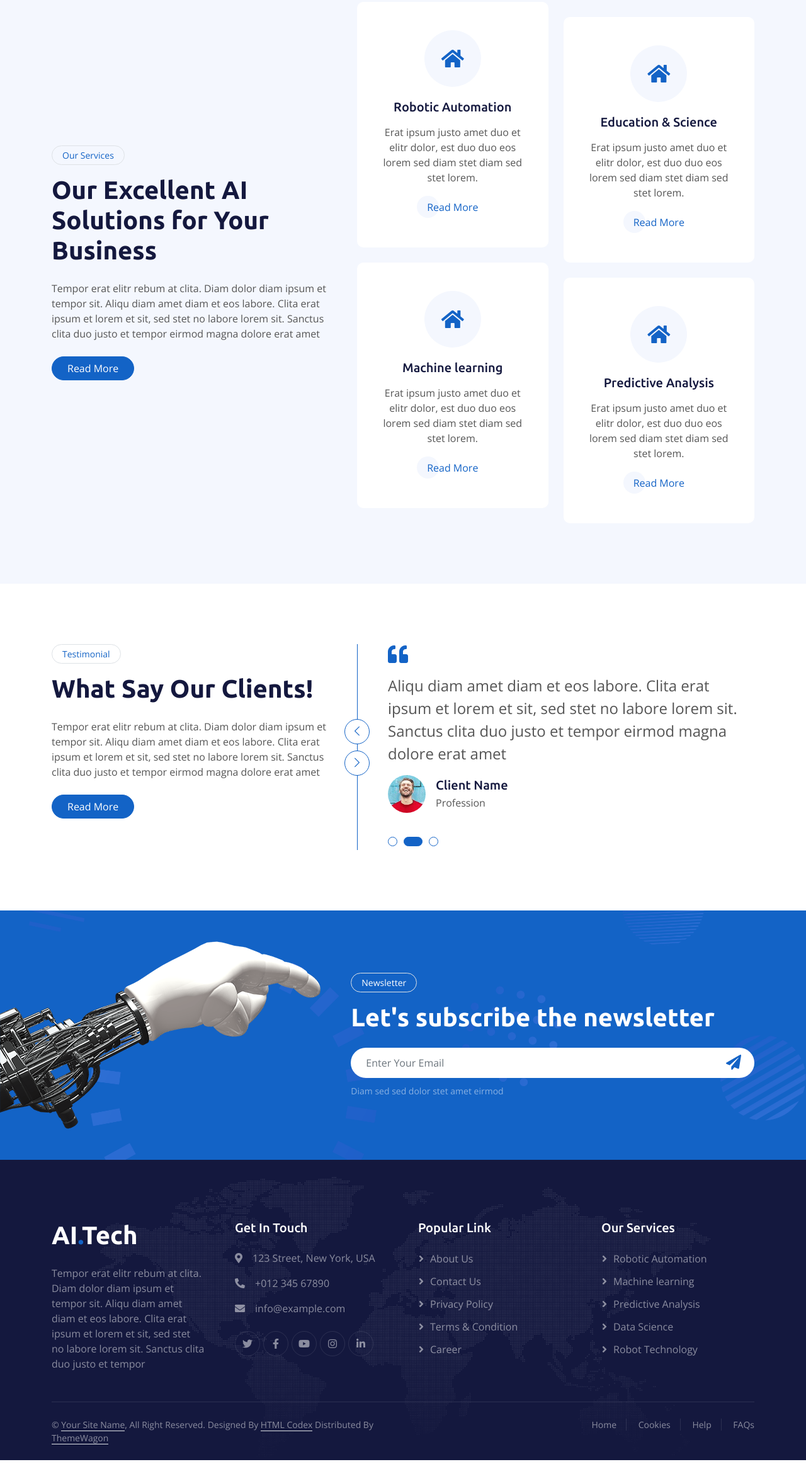
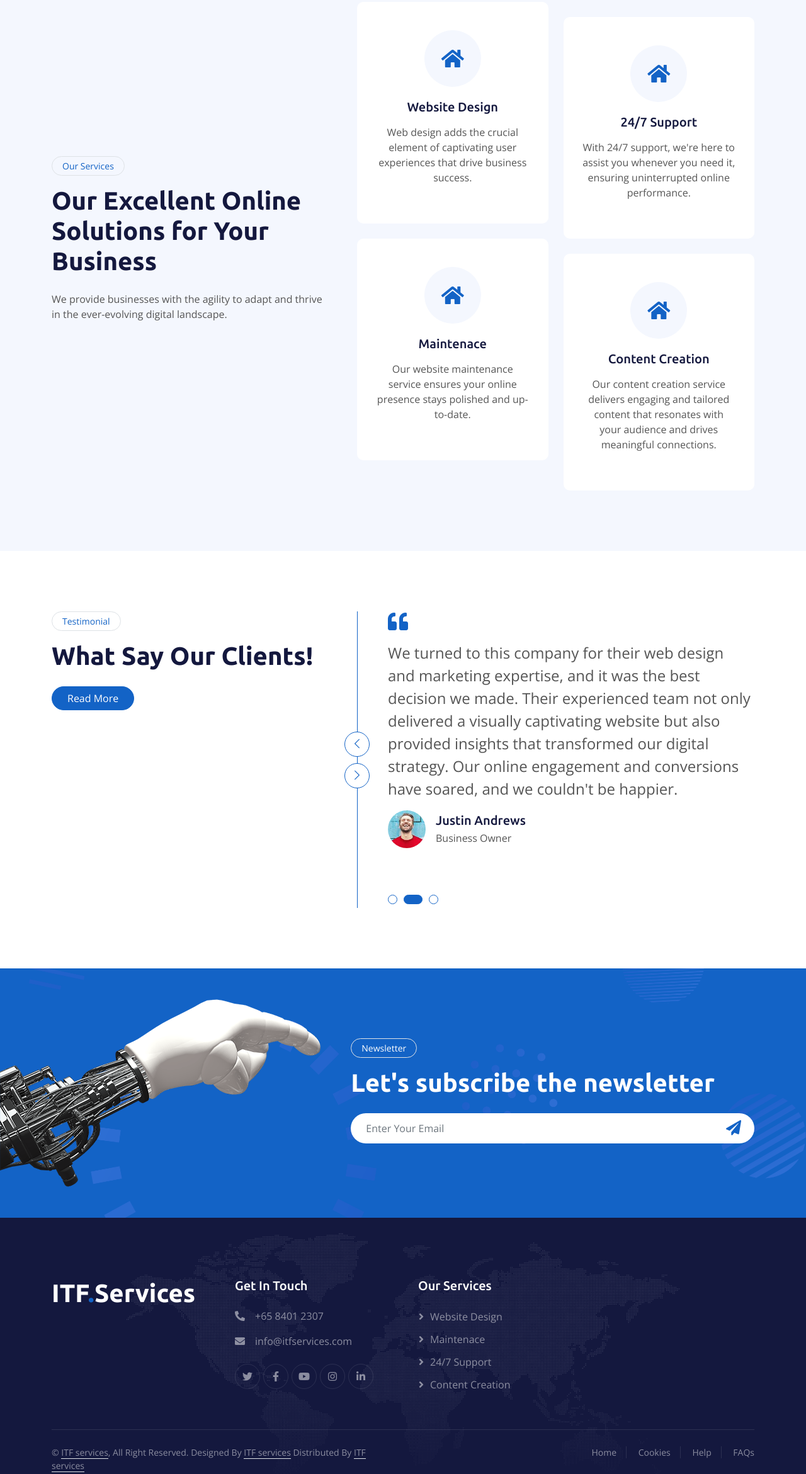
Before and after one commit to lucabakshi/servicewebsite, a plain HTML site: page service.html in a window 1280 px wide. Shown: the part 400-2741 px from the top of the page at 63% size. Before the commit the page ends 2719 px from the top, so only its background shows below. Drawn offline with nearby package versions, Linux system fonts and the light colour scheme.

Commit message:
Add files via upload

```diff
--- a/service.html
+++ b/service.html
@@ -57,18 +57,18 @@
                 <div class="collapse navbar-collapse" id="navbarCollapse">
                     <div class="navbar-nav ms-auto">
                         <a href="index.html" class="nav-item nav-link">Home</a>
-                        <a href="about.html" class="nav-item nav-link">About</a>
+                        <!--<a href="about.html" class="nav-item nav-link">About</a>-->
                         <a href="service.html" class="nav-item nav-link active">Services</a>
-                        <a href="project.html" class="nav-item nav-link">Projects</a>
+                        <!--<a href="project.html" class="nav-item nav-link">Projects</a>-->
                         <div class="nav-item dropdown">
-                            <a href="#" class="nav-link dropdown-toggle" data-bs-toggle="dropdown">Pages</a>
+                           <!-- <a href="#" class="nav-link dropdown-toggle" data-bs-toggle="dropdown">Pages</a>
                             <div class="dropdown-menu bg-light mt-2">
                                 <a href="feature.html" class="dropdown-item">Features</a>
                                 <a href="team.html" class="dropdown-item">Our Team</a>
                                 <a href="faq.html" class="dropdown-item">FAQs</a>
                                 <a href="testimonial.html" class="dropdown-item">Testimonial</a>
                                 <a href="404.html" class="dropdown-item">404 Page</a>
-                            </div>
+                            </div>-->
                         </div>
                         <a href="contact.html" class="nav-item nav-link">Contact</a>
                     </div>
@@ -131,11 +131,9 @@
             <div class="row g-5 align-items-center">
                 <div class="col-lg-5 wow fadeIn" data-wow-delay="0.1s">
                     <div class="btn btn-sm border rounded-pill text-primary px-3 mb-3">Our Services</div>
-                    <h1 class="mb-4">Our Excellent AI Solutions for Your Business</h1>
-                    <p class="mb-4">Tempor erat elitr rebum at clita. Diam dolor diam ipsum et tempor sit. Aliqu diam
-                        amet diam et eos labore. Clita erat ipsum et lorem et sit, sed stet no labore lorem sit. Sanctus
-                        clita duo justo et tempor eirmod magna dolore erat amet</p>
-                    <a class="btn btn-primary rounded-pill px-4" href="">Read More</a>
+                    <h1 class="mb-4">Our Excellent Online Solutions for Your Business</h1>
+                    <p class="mb-4">We provide businesses with the agility to adapt and thrive in the ever-evolving digital landscape.</p>
+                    <!--<a class="btn btn-primary rounded-pill px-4" href="">Read More</a>-->
                 </div>
                 <div class="col-lg-7">
                     <div class="row g-4">
@@ -146,10 +144,9 @@
                                         <div class="service-icon btn-square">
                                             <i class="fa fa-home fa-2x"></i>
                                         </div>
-                                        <h5 class="mb-3">Robotic Automation</h5>
-                                        <p>Erat ipsum justo amet duo et elitr dolor, est duo duo eos lorem sed diam stet
-                                            diam sed stet lorem.</p>
-                                        <a class="btn px-3 mt-auto mx-auto" href="">Read More</a>
+                                        <h5 class="mb-3">Website Design</h5>
+                                        <p>Web design adds the crucial element of captivating user experiences that drive business success.</p>
+                                        <!--<a class="btn px-3 mt-auto mx-auto" href="">Read More</a>-->
                                     </div>
                                 </div>
                                 <div class="col-12 wow fadeIn" data-wow-delay="0.5s">
@@ -157,10 +154,9 @@
                                         <div class="service-icon btn-square">
                                             <i class="fa fa-home fa-2x"></i>
                                         </div>
-                                        <h5 class="mb-3">Machine learning</h5>
-                                        <p>Erat ipsum justo amet duo et elitr dolor, est duo duo eos lorem sed diam stet
-                                            diam sed stet lorem.</p>
-                                        <a class="btn px-3 mt-auto mx-auto" href="">Read More</a>
+                                        <h5 class="mb-3">Maintenace</h5>
+                                        <p>Our website maintenance service ensures your online presence stays polished and up-to-date.</p>
+                                       <!-- <a class="btn px-3 mt-auto mx-auto" href="">Read More</a>-->
                                     </div>
                                 </div>
                             </div>
@@ -172,10 +168,9 @@
                                         <div class="service-icon btn-square">
                                             <i class="fa fa-home fa-2x"></i>
                                         </div>
-                                        <h5 class="mb-3">Education & Science</h5>
-                                        <p>Erat ipsum justo amet duo et elitr dolor, est duo duo eos lorem sed diam stet
-                                            diam sed stet lorem.</p>
-                                        <a class="btn px-3 mt-auto mx-auto" href="">Read More</a>
+                                        <h5 class="mb-3">24/7 Support</h5>
+                                        <p>With 24/7 support, we're here to assist you whenever you need it, ensuring uninterrupted online performance.</p>
+                                       <!-- <a class="btn px-3 mt-auto mx-auto" href="">Read More</a>-->
                                     </div>
                                 </div>
                                 <div class="col-12 wow fadeIn" data-wow-delay="0.7s">
@@ -183,10 +178,9 @@
                                         <div class="service-icon btn-square">
                                             <i class="fa fa-home fa-2x"></i>
                                         </div>
-                                        <h5 class="mb-3">Predictive Analysis</h5>
-                                        <p>Erat ipsum justo amet duo et elitr dolor, est duo duo eos lorem sed diam stet
-                                            diam sed stet lorem.</p>
-                                        <a class="btn px-3 mt-auto mx-auto" href="">Read More</a>
+                                        <h5 class="mb-3">Content Creation</h5>
+                                        <p>Our content creation service delivers engaging and tailored content that resonates with your audience and drives meaningful connections.</p>
+                                        <!--<a class="btn px-3 mt-auto mx-auto" href="">Read More</a>-->
                                     </div>
                                 </div>
                             </div>
@@ -200,52 +194,50 @@
 
 
     <!-- Testimonial Start -->
-    <div class="container-xxl py-5">
+     <div class="container-xxl py-5">
         <div class="container py-5">
             <div class="row g-5">
                 <div class="col-lg-5 wow fadeIn" data-wow-delay="0.1s">
                     <div class="btn btn-sm border rounded-pill text-primary px-3 mb-3">Testimonial</div>
                     <h1 class="mb-4">What Say Our Clients!</h1>
-                    <p class="mb-4">Tempor erat elitr rebum at clita. Diam dolor diam ipsum et tempor sit. Aliqu diam
-                        amet diam et eos labore. Clita erat ipsum et lorem et sit, sed stet no labore lorem sit. Sanctus
-                        clita duo justo et tempor eirmod magna dolore erat amet</p>
+                    <p class="mb-4"> </p>
                     <a class="btn btn-primary rounded-pill px-4" href="">Read More</a>
                 </div>
                 <div class="col-lg-7 wow fadeIn" data-wow-delay="0.5s">
                     <div class="owl-carousel testimonial-carousel border-start border-primary">
                         <div class="testimonial-item ps-5">
                             <i class="fa fa-quote-left fa-2x text-primary mb-3"></i>
-                            <p class="fs-4">Aliqu diam amet diam et eos labore. Clita erat ipsum et lorem et sit, sed stet no labore lorem sit. Sanctus clita duo justo et tempor eirmod magna dolore erat amet</p>
+                            <p class="fs-4">Working with this team was an absolute game-changer for our business. Their experience shines through in every aspect of their work, from the stunning web design that perfectly captured our brand to the strategic marketing campaigns that significantly boosted our online presence. They exceeded our expectations, and we're thrilled with the results.</p>
                             <div class="d-flex align-items-center">
                                 <img class="img-fluid flex-shrink-0 rounded-circle" src="img/testimonial-1.jpg"
                                     style="width: 60px; height: 60px;">
                                 <div class="ps-3">
-                                    <h5 class="mb-1">Client Name</h5>
-                                    <span>Profession</span>
+                                    <h5 class="mb-1">Ruby Jones</h5>
+                                    <span>Restaurant Manager</span>
                                 </div>
                             </div>
                         </div>
                         <div class="testimonial-item ps-5">
                             <i class="fa fa-quote-left fa-2x text-primary mb-3"></i>
-                            <p class="fs-4">Aliqu diam amet diam et eos labore. Clita erat ipsum et lorem et sit, sed stet no labore lorem sit. Sanctus clita duo justo et tempor eirmod magna dolore erat amet</p>
+                            <p class="fs-4">We turned to this company for their web design and marketing expertise, and it was the best decision we made. Their experienced team not only delivered a visually captivating website but also provided insights that transformed our digital strategy. Our online engagement and conversions have soared, and we couldn't be happier.</p>
                             <div class="d-flex align-items-center">
                                 <img class="img-fluid flex-shrink-0 rounded-circle" src="img/testimonial-2.jpg"
                                     style="width: 60px; height: 60px;">
                                 <div class="ps-3">
-                                    <h5 class="mb-1">Client Name</h5>
-                                    <span>Profession</span>
+                                    <h5 class="mb-1">Justin Andrews</h5>
+                                    <span>Business Owner</span>
                                 </div>
                             </div>
                         </div>
                         <div class="testimonial-item ps-5">
                             <i class="fa fa-quote-left fa-2x text-primary mb-3"></i>
-                            <p class="fs-4">Aliqu diam amet diam et eos labore. Clita erat ipsum et lorem et sit, sed stet no labore lorem sit. Sanctus clita duo justo et tempor eirmod magna dolore erat amet</p>
+                            <p class="fs-4">In a competitive market, having a partner with a depth of experience is invaluable. This team's extensive industry knowledge was evident from day one. They guided us through the entire process, from designing a user-friendly website to crafting data-driven marketing campaigns. The results speak for themselves – our business has seen remarkable growth, thanks to their expertise.</p>
                             <div class="d-flex align-items-center">
                                 <img class="img-fluid flex-shrink-0 rounded-circle" src="img/testimonial-3.jpg"
                                     style="width: 60px; height: 60px;">
                                 <div class="ps-3">
-                                    <h5 class="mb-1">Client Name</h5>
-                                    <span>Profession</span>
+                                    <h5 class="mb-1">James Smith</h5>
+                                    <span>Professional</span>
                                 </div>
                             </div>
                         </div>
@@ -273,7 +265,7 @@
                         <button type="button" class="btn shadow-none position-absolute top-0 end-0 mt-1 me-2"><i
                                 class="fa fa-paper-plane text-primary fs-4"></i></button>
                     </div>
-                    <small class="text-white-50">Diam sed sed dolor stet amet eirmod</small>
+                    <small class="text-white-50"> </small>
                 </div>
             </div>
         </div>
@@ -282,45 +274,44 @@
 
 
     <!-- Footer Start -->
-    <div class="container-fluid bg-dark text-white-50 footer pt-5">
+   <div class="container-fluid bg-dark text-white-50 footer pt-5">
         <div class="container py-5">
             <div class="row g-5">
                 <div class="col-md-6 col-lg-3 wow fadeIn" data-wow-delay="0.1s">
                     <a href="index.html" class="d-inline-block mb-3">
-                        <h1 class="text-white">AI<span class="text-primary">.</span>Tech</h1>
+                        <h1 class="text-white">ITF<span class="text-primary">.</span>Services</h1>
                     </a>
-                    <p class="mb-0">Tempor erat elitr rebum at clita. Diam dolor diam ipsum et tempor sit. Aliqu diam
+                    <!--<p class="mb-0">Tempor erat elitr rebum at clita. Diam dolor diam ipsum et tempor sit. Aliqu diam
                         amet diam et eos labore. Clita erat ipsum et lorem et sit, sed stet no labore lorem sit. Sanctus
-                        clita duo justo et tempor</p>
+                        clita duo justo et tempor</p>-->
                 </div>
                 <div class="col-md-6 col-lg-3 wow fadeIn" data-wow-delay="0.3s">
                     <h5 class="text-white mb-4">Get In Touch</h5>
-                    <p><i class="fa fa-map-marker-alt me-3"></i>123 Street, New York, USA</p>
-                    <p><i class="fa fa-phone-alt me-3"></i>+012 345 67890</p>
-                    <p><i class="fa fa-envelope me-3"></i>info@example.com</p>
+                    <!--<p><i class="fa fa-map-marker-alt me-3"> Singapore</i></p>-->
+                    <p><i class="fa fa-phone-alt me-3"></i>+65 8401 2307</p>
+                    <p><i class="fa fa-envelope me-3"></i>info@itfservices.com</p>
                     <div class="d-flex pt-2">
                         <a class="btn btn-outline-light btn-social" href=""><i class="fab fa-twitter"></i></a>
                         <a class="btn btn-outline-light btn-social" href=""><i class="fab fa-facebook-f"></i></a>
                         <a class="btn btn-outline-light btn-social" href=""><i class="fab fa-youtube"></i></a>
                         <a class="btn btn-outline-light btn-social" href=""><i class="fab fa-instagram"></i></a>
-                        <a class="btn btn-outline-light btn-social" href=""><i class="fab fa-linkedin-in"></i></a>
+                        <a class="btn btn-outline-light btn-social" href="https://www.linkedin.com/company/itfservices"><i class="fab fa-linkedin-in"></i></a>
                     </div>
                 </div>
-                <div class="col-md-6 col-lg-3 wow fadeIn" data-wow-delay="0.5s">
+               <!-- <div class="col-md-6 col-lg-3 wow fadeIn" data-wow-delay="0.5s">
                     <h5 class="text-white mb-4">Popular Link</h5>
                     <a class="btn btn-link" href="">About Us</a>
                     <a class="btn btn-link" href="">Contact Us</a>
                     <a class="btn btn-link" href="">Privacy Policy</a>
                     <a class="btn btn-link" href="">Terms & Condition</a>
                     <a class="btn btn-link" href="">Career</a>
-                </div>
+                </div>-->
                 <div class="col-md-6 col-lg-3 wow fadeIn" data-wow-delay="0.7s">
                     <h5 class="text-white mb-4">Our Services</h5>
-                    <a class="btn btn-link" href="">Robotic Automation</a>
-                    <a class="btn btn-link" href="">Machine learning</a>
-                    <a class="btn btn-link" href="">Predictive Analysis</a>
-                    <a class="btn btn-link" href="">Data Science</a>
-                    <a class="btn btn-link" href="">Robot Technology</a>
+                    <a class="btn btn-link" href="">Website Design</a>
+                    <a class="btn btn-link" href="">Maintenace</a>
+                    <a class="btn btn-link" href="">24/7 Support</a>
+                    <a class="btn btn-link" href="">Content Creation</a>
                 </div>
             </div>
         </div>
@@ -328,10 +319,10 @@
             <div class="copyright">
                 <div class="row">
                     <div class="col-md-6 text-center text-md-start mb-3 mb-md-0">
-                        &copy; <a class="border-bottom" href="#">Your Site Name</a>, All Right Reserved.
+                        &copy; <a class="border-bottom" href="#">ITF services</a>, All Right Reserved.
 
                         <!--/*** This template is free as long as you keep the footer author’s credit link/attribution link/backlink. If you'd like to use the template without the footer author’s credit link/attribution link/backlink, you can purchase the Credit Removal License from "https://htmlcodex.com/credit-removal". Thank you for your support. ***/-->
-                        Designed By <a class="border-bottom" href="https://htmlcodex.com">HTML Codex</a> Distributed By <a class="border-bottom" href="https://themewagon.com">ThemeWagon</a>
+                        Designed By <a class="border-bottom" href="">ITF services</a> Distributed By <a class="border-bottom" href="">ITF services</a>
                     </div>
                     <div class="col-md-6 text-center text-md-end">
                         <div class="footer-menu">
```
Also changed, not shown: 404.html (+3 -3 lines), about.html (+3 -10 lines), contact.html (+20 -21 lines), faq.html (+1 -1 lines), feature.html (+5 -5 lines), index.html (+25 -26 lines), project.html (+2 -2 lines), team.html (+4 -4 lines), testimonial.html (+4 -4 lines).
